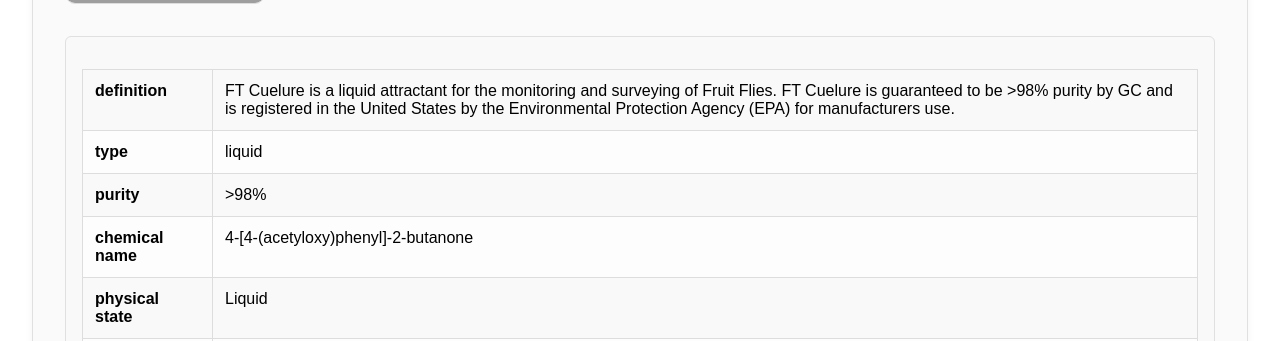
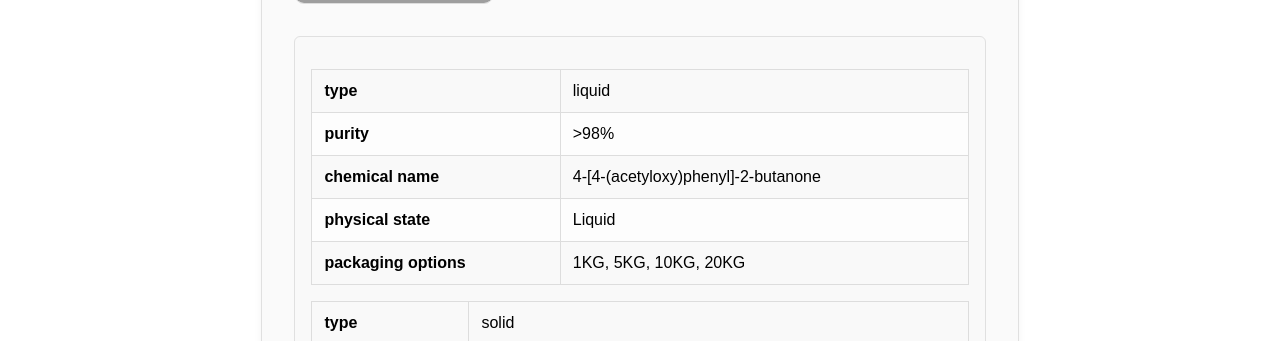
Before and after one commit to johncookmartin/ReactFarmaTech, a React (Vite) app: page /products in a window 1280 px wide. Both pictures are taken after a click on the element "FT Cuelure". Shown: the part 459-800 px from the top of the page. Built offline with nearby package versions, Linux system fonts and the light colour scheme; grey boxes are pictures that could not be loaded.

Commit message:
continuing to refine product tables

```diff
--- a/public/tests/products.json
+++ b/public/tests/products.json
@@ -2,6 +2,7 @@
    {
      "name": "FT Cuelure",
      "photo": "/liquid/cl/all.jpg",
+     "keys_to_remove" : ["id", "sds", "definition"],
      "formulations": [
        {
         "definition": "FT Cuelure is a liquid attractant for the monitoring and surveying of Fruit Flies. FT Cuelure is guaranteed to be >98% purity by GC and is registered in the United States by the Environmental Protection Agency (EPA) for manufacturers use.",
@@ -36,6 +37,7 @@
    {
      "name": "FT Terpinyl Acetate",
      "photo": "/lures/ta/ta_packaged.jpg",
+     "keys_to_remove" : ["id", "sds", "definition"],
      "formulations": [
        {
          "definition": "Solid TA (Strip/Wafer/Lure) measuring (1”x2”x1/8”,2”x2”x1/8”, 2”x3”x1/8”)  used for the monitoring of fruit flies. FT- TA (Wafer/Lure/) contain (2/4/6) grams of TA with a controlled release rate allowing for long term monitoring. FT- TA (Strip/Wafer/Lure) fit within the standard Jackson Traps used by the USDA as well as the C&C Trap Body",
@@ -58,6 +60,7 @@
    {
      "name": "FT Zingerone",
      "photo": null,
+     "keys_to_remove" : ["id", "sds", "definition"],
      "formulations": [
        {
          "definition": "Solid Zingerone Strip measuring 1”x2”x1/8”  used for the monitoring of fruit flies. FT- Zingerone Strips contain 1.5 grams of Zingerone with a controlled release rate allowing for long term monitoring. FT- Zingerone Strips fit within the standard Jackson Traps used by the USDA as well as the C&C Trap Body.",
@@ -74,6 +77,7 @@
    {
      "name": "FT Methyl Eugenol",
      "photo": "/liquid/me/all.jpg",
+     "keys_to_remove" : ["id", "sds", "definition"],
      "formulations": [
        {
          "definition": "FT Methyl Eugenol is a liquid attractant for the monitoring and surveying of Fruit Flies. FT Methyl Eugenol is guaranteed to be >98% purity by GC and is registered in the United States by the Environmental Protection Agency (EPA) for manufacturers use.",
@@ -105,6 +109,7 @@
    {
      "name": "FT MR Lure",
      "photo": "/lures/cl/mr_open.jpg",
+     "keys_to_remove" : ["id", "sds", "definition"],
      "formulations": [
        {
          "definition" : "Solid MR Lure measuring 2”x3”x1/8” used for the monitoring of fruit flies. FT- MR Wafer contains 6 grams ME and 2.3 grams Raspberry Ketone with a controlled release rate allowing for long term monitoring. FT- MR Lures fit within the standard Jackson Traps used by the USDA as well as the C&C Trap Body.",
@@ -123,6 +128,7 @@
    {
      "name": "FT TMR Lure",
      "photo": "/lures/mix/tmr_packaged.jpg",
+     "keys_to_remove" : ["id", "sds", "definition"],
      "formulations": [
        {
          "definition" : "Solid TMR Lure measuring 2”x3”x1/8” used for the monitoring of fruit flies. FT- TMR Wafer contains 5.5 grams ME, 2.2 grams Raspberry Ketone, and 3.5 grams Trimedlure with a controlled release rate allowing for long term monitoring. FT- TMR Lures fit within the standard Jackson Traps used by the USDA as well as the C&C Trap Body.",
@@ -142,6 +148,7 @@
    {
      "name": "FT Trimedlure",
      "photo": "/liquid/tml/all.jpg",
+     "keys_to_remove" : ["id", "sds", "definition"],
      "formulations": [
        {
          "definition": "Liquid attractant used in traps or devices for monitoring and controlling Fruit Flies. FT-Trimedlure is guaranteed >95% purity. FT-Trimedlure Targets the males of ceratitis fruit flies including the Mediterranean Fruit Fly (ceratitis capitata) and the Natal Fruit Fly (ceratitis rosa). The liquid is typically dyed red.",
--- a/src/components/Product.jsx
+++ b/src/components/Product.jsx
@@ -2,6 +2,7 @@ import React from 'react';
 import { useState } from 'react';
 import ProductTable from './ProductTable';
 import { nanoid } from 'nanoid';
+import { getImageUrl } from '../utils/blobImports';
 import './styles/product.css';
 
 const Product = ({ data }) => {
@@ -19,13 +20,7 @@ const Product = ({ data }) => {
   return (
     <article className="product-container">
       <div className="product-container-header">
-        <img
-          src={
-            data.photo
-              ? `https://farmatechdata.blob.core.windows.net/products/photos${data.photo}`
-              : null
-          }
-        />
+        <img src={data.photo ? getImageUrl(data.photo) : null} />
         <h3 className="product-name" onClick={toggleExpand}>
           {data.name}
         </h3>
@@ -35,7 +30,11 @@ const Product = ({ data }) => {
         <div className="product-container-body">
           <div className="product-formulations">
             {productFormulations.map((formulation) => (
-              <ProductTable key={formulation.id} data={formulation} />
+              <ProductTable
+                key={formulation.id}
+                data={formulation}
+                keysToRemove={data.keys_to_remove}
+              />
             ))}
           </div>
           {data.target_pests && (
--- a/src/components/ProductTable.jsx
+++ b/src/components/ProductTable.jsx
@@ -1,15 +1,18 @@
 import React from 'react';
 
-const ProductTable = ({ data }) => {
+const ProductTable = ({ data, keysToRemove }) => {
   if (!data) return null;
 
-  const entries = Object.entries(data);
+  const formulations = Object.entries(data).filter(
+    ([key]) => !keysToRemove.includes(key)
+  );
+  const definition = data.definition;
+  const sds = data.sds;
 
   return (
     <table className="product-specs-table">
       <tbody>
-        {entries.map(([key, value]) =>
-          key === 'id' ? null : (
+        {formulations.map(([key, value]) => (
           <tr key={key}>
             <td>
               <strong>{key.replace('_', ' ')}</strong>
@@ -17,7 +20,7 @@ const ProductTable = ({ data }) => {
             <td>
               {Array.isArray(value) ? (
                 value.join(', ')
-                ) : typeof value === 'object' && value !== null ? (
+              ) : typeof value === 'object' && vale !== null ? (
                 <table border="1">
                   <tbody>
                     {Object.entries(value).map(([subKey, subValue]) => (
@@ -35,8 +38,7 @@ const ProductTable = ({ data }) => {
               )}
             </td>
           </tr>
-          )
-        )}
+        ))}
       </tbody>
     </table>
   );
--- /dev/null
+++ b/src/utils/blobImports.js
@@ -0,0 +1,8 @@
+const BLOB_PHOTOS =
+  'https://farmatechdata.blob.core.windows.net/products/photos';
+
+function getImageUrl(name) {
+  return BLOB_PHOTOS + name;
+}
+
+export { getImageUrl };
```
Lines whose indentation alone changed are shown as unchanged.
